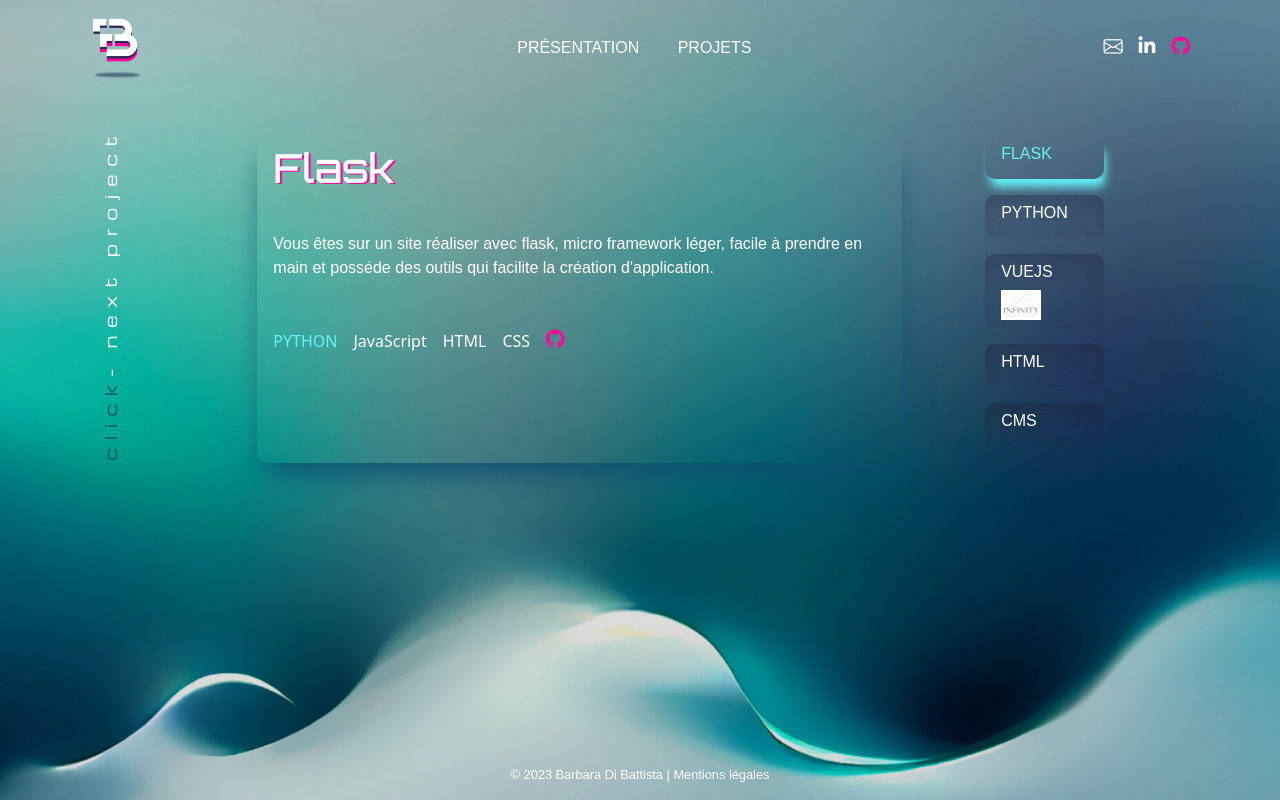
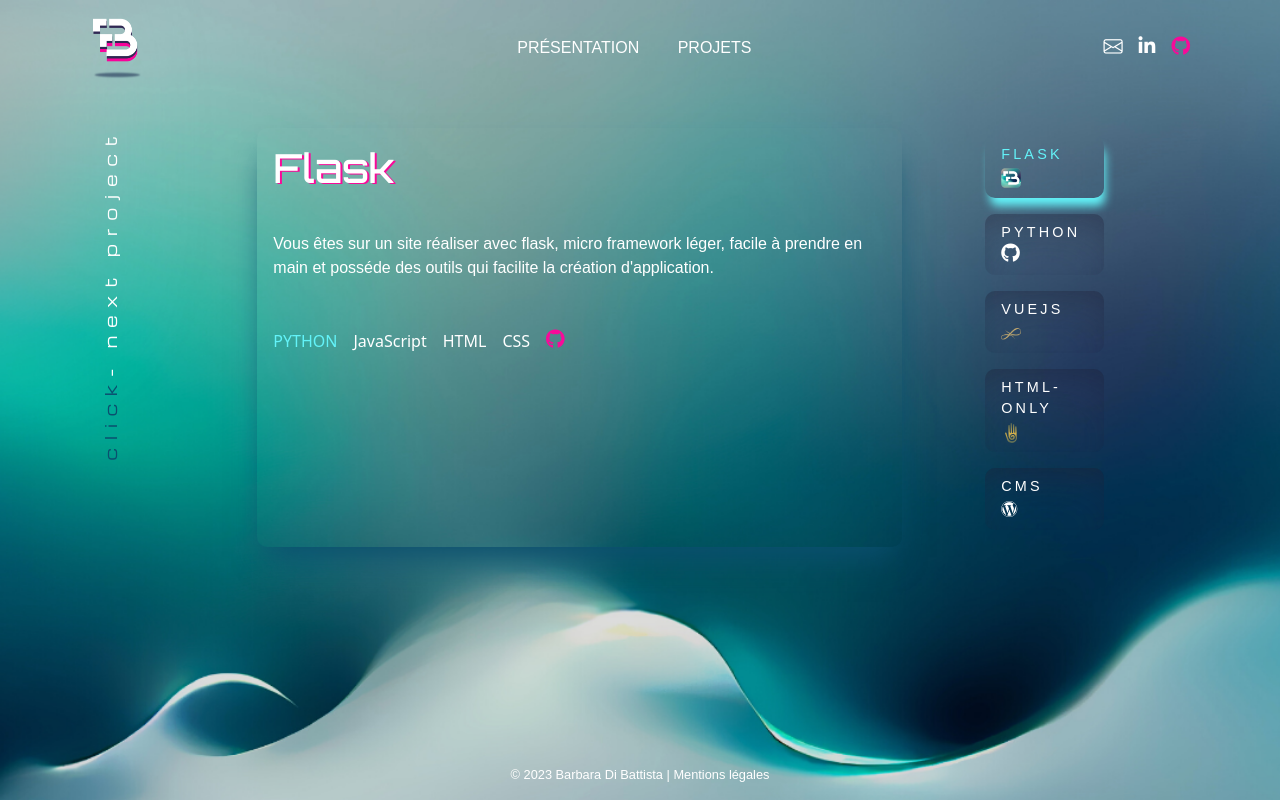
Before and after one commit to dibattista/di-battista-barbara-public, a Flask app: page /projets in a window 1280 px wide. Run offline with Flask 3, Linux system fonts and the light colour scheme; some libraries are stand-ins or nearby versions; some web fonts are replaced.

Commit message:
design nav-link project with icon

```diff
--- a/static/css/style.css
+++ b/static/css/style.css
@@ -220,6 +220,12 @@ a:hover .i-highlight-color {
   letter-spacing: .5rem;
 }
 
+.size-p-nav-link {
+  font-size: 0.9rem;
+  font-weight: 300;
+  letter-spacing: .2rem;
+  margin: 0 !important;
+}
 
 /* ! custom boostrap general style !*/
 .nav-link{
@@ -253,7 +259,7 @@ a:hover .i-highlight-color {
   box-shadow: rgb(99, 243, 249) 3px 10px 10px -2px;
 }
 
-.nav-tabs .nav-link.nav-link.active h6 {
+.nav-tabs .nav-link.nav-link.active p {
   color: var(--main-highlight-color);
 }
 
@@ -333,7 +339,7 @@ a:hover .i-highlight-color {
   /* END PAGE INDEX */
 
   /* PAGE PROJET */
-  .nav-tabs .nav-link.nav-link.active h6 {
+  .nav-tabs .nav-link.nav-link.active p {
     color: rgb(var(--main-color));
   }
 
--- a/templates/projets.html
+++ b/templates/projets.html
@@ -26,8 +26,11 @@
                       role="tab"
                       aria-controls="content-link1"
                       aria-selected="false">
-                      <h6>FLASK</h6>
-                    </a>
+                      <p class="size-p-nav-link">
+                        FLASK
+                      </p>
+                      <img class="img-navbar-brand" src="{{url_for('static', filename='/images/favicon-bdb.png')}}" width="20" height="20" alt=''>
+                      </a>
                   </li>
                   <li class="nav-item">
                     <a
@@ -38,8 +41,11 @@
                       role="tab"
                       aria-controls="content-link2"
                       aria-selected="false">
-                      <h6>PYTHON</h6>
-                      <!-- <h6>OC- Projet-5</h6> -->
+                      <p class="size-p-nav-link">
+                        PYTHON
+                      </p>
+                      <i class="fab fa-github i-size-custom"></i>
+                      <!-- <p>OC- Projet-5</p> -->
                     </a>
                   </li>
                   <li class="nav-item">
@@ -51,11 +57,10 @@
                       role="tab"
                       aria-controls="content-link3"
                       aria-selected="true">
-                      <h6>
+                      <p class="size-p-nav-link">
                         VUEJS
-                      </h6>
-                      <img class="img-navbar-brand" src="{{url_for('static', filename='/images/infinity.png')}}" width="40" height="30" alt=''>
-                      <!-- <h6>Infinity Innovation</h6> -->
+                      </p>
+                      <img class="img-navbar-brand" src="{{url_for('static', filename='/images/favicon-infinity-innovation.png')}}" width="20" height="20" alt=''>
                     </a>
                   </li>
                   <li class="nav-item">
@@ -67,8 +72,10 @@
                       role="tab"
                       aria-controls="content-link4"
                       aria-selected="false">
-                      <h6>HTML</h6>
-                      <!-- <h6>Votre réflexologue</h6> -->
+                      <p class="size-p-nav-link">
+                        HTML-ONLY
+                      </p>
+                      <img class="img-navbar-brand" src="{{url_for('static', filename='/images/LOGO_parachini_reflexologue.svg')}}" width="20" height="20" alt=''>
                     </a>
                   </li>
                   <li class="nav-item">
@@ -80,9 +87,10 @@
                       role="tab"
                       aria-controls="content-link5"
                       aria-selected="false">
-                      <h6>CMS
-                      </h6>
-                      <!-- <h6>Multiple projets</h6> -->
+                      <p class="size-p-nav-link">
+                        CMS
+                      </p>
+                      <i class="bi bi-wordpress"></i>
                     </a>
                   </li>
                 </ul>
```
Also changed, not shown: static/images/LOGO_parachini_reflexologue.svg (added), 1 other file.
